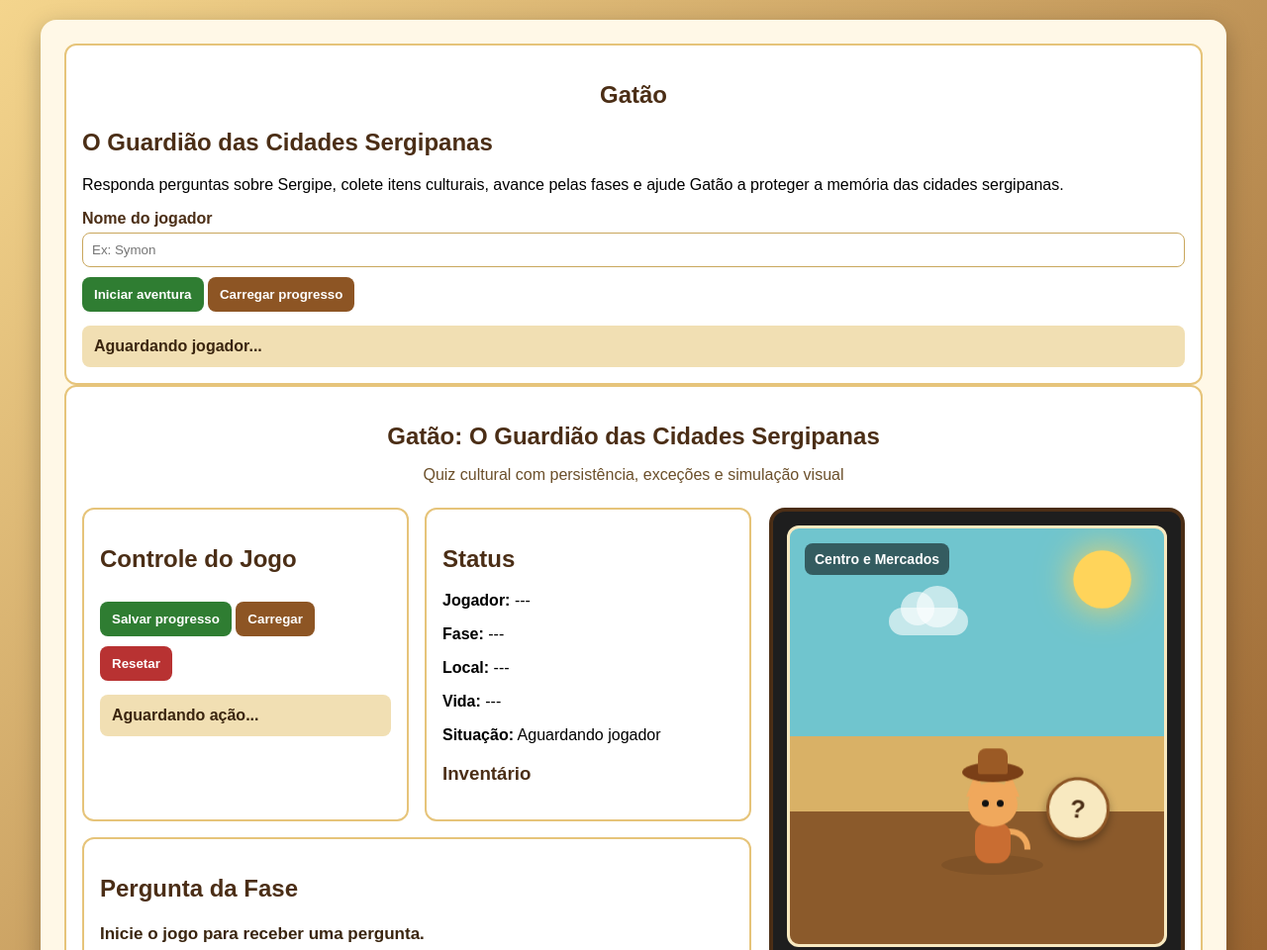
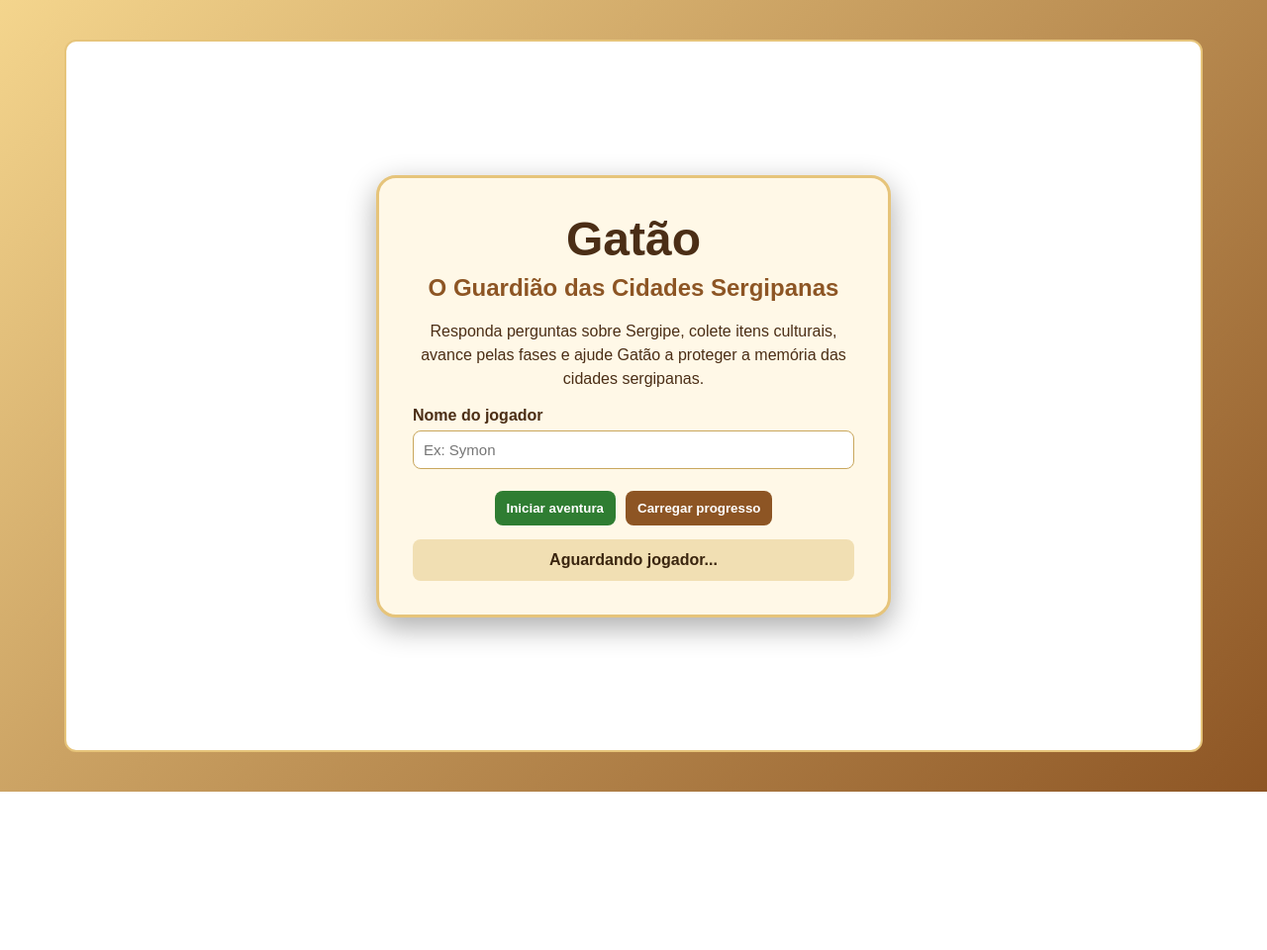
Before and after one commit to GetNoLies/gatao-guardiao-sergipe, a plain HTML site: page index.html in a window 1280 px wide. Shown: the top 960 px of the page at 99% size. After the commit the page ends 800 px from the top, so only its background shows below. Drawn offline with Linux system fonts and the light colour scheme; a script that the page names is missing.

Commit message:
Refactor CSS styles for layout and game elements
Updated the CSS styles for the layout, added new styles for start screen and game elements.

```diff
--- a/style.css
+++ b/style.css
@@ -1,3 +1,7 @@
+* {
+  box-sizing: border-box;
+}
+
 body {
   margin: 0;
   min-height: 100vh;
@@ -11,6 +15,59 @@ body {
 main {
   width: 100%;
   max-width: 1150px;
+}
+
+.hidden {
+  display: none !important;
+}
+
+.start-screen {
+  min-height: 90vh;
+  display: grid;
+  place-items: center;
+}
+
+.start-card {
+  width: 100%;
+  max-width: 520px;
+  background: #fff8e7;
+  border: 3px solid #e6c47a;
+  border-radius: 20px;
+  padding: 34px;
+  box-shadow: 0 10px 30px #0005;
+  text-align: center;
+}
+
+.start-card h1 {
+  font-size: 48px;
+  margin: 0;
+  color: #4b2e16;
+}
+
+.start-card h2 {
+  margin: 8px 0 18px;
+  color: #8d5524;
+}
+
+.start-card p {
+  color: #4b2e16;
+  line-height: 1.5;
+}
+
+.start-card label {
+  text-align: left;
+}
+
+.start-buttons {
+  display: flex;
+  gap: 10px;
+  justify-content: center;
+  flex-wrap: wrap;
+  margin-top: 12px;
+}
+
+.game-container {
+  width: 100%;
   background: #fff8e7;
   border-radius: 16px;
   padding: 24px;
@@ -65,19 +122,13 @@ label {
   color: #4b2e16;
 }
 
-input,
-select {
+input {
   width: 100%;
-  padding: 9px;
-  margin-top: 5px;
+  padding: 10px;
+  margin-top: 6px;
   border: 1px solid #c9a75d;
   border-radius: 8px;
-  box-sizing: border-box;
-}
-
-input:disabled {
-  background: #f2f2f2;
-  color: #555;
+  font-size: 15px;
 }
 
 button {
```
